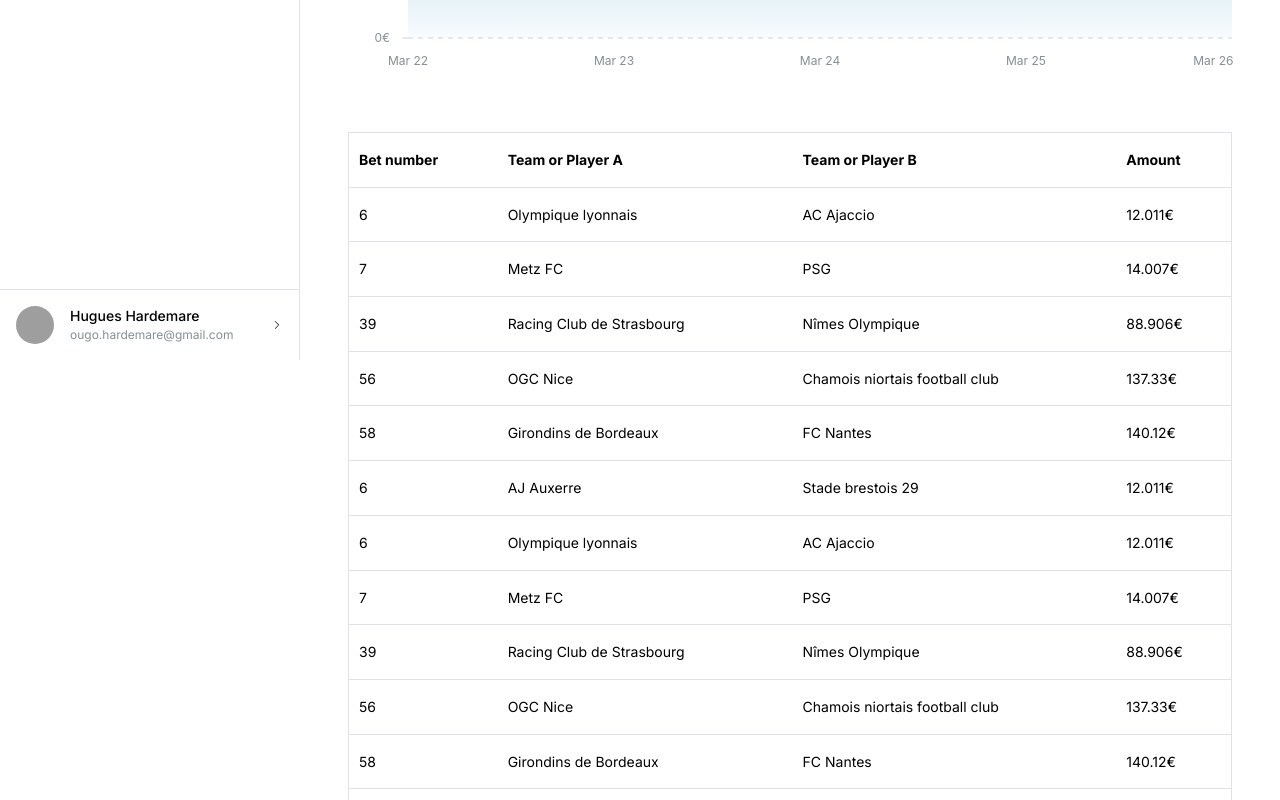
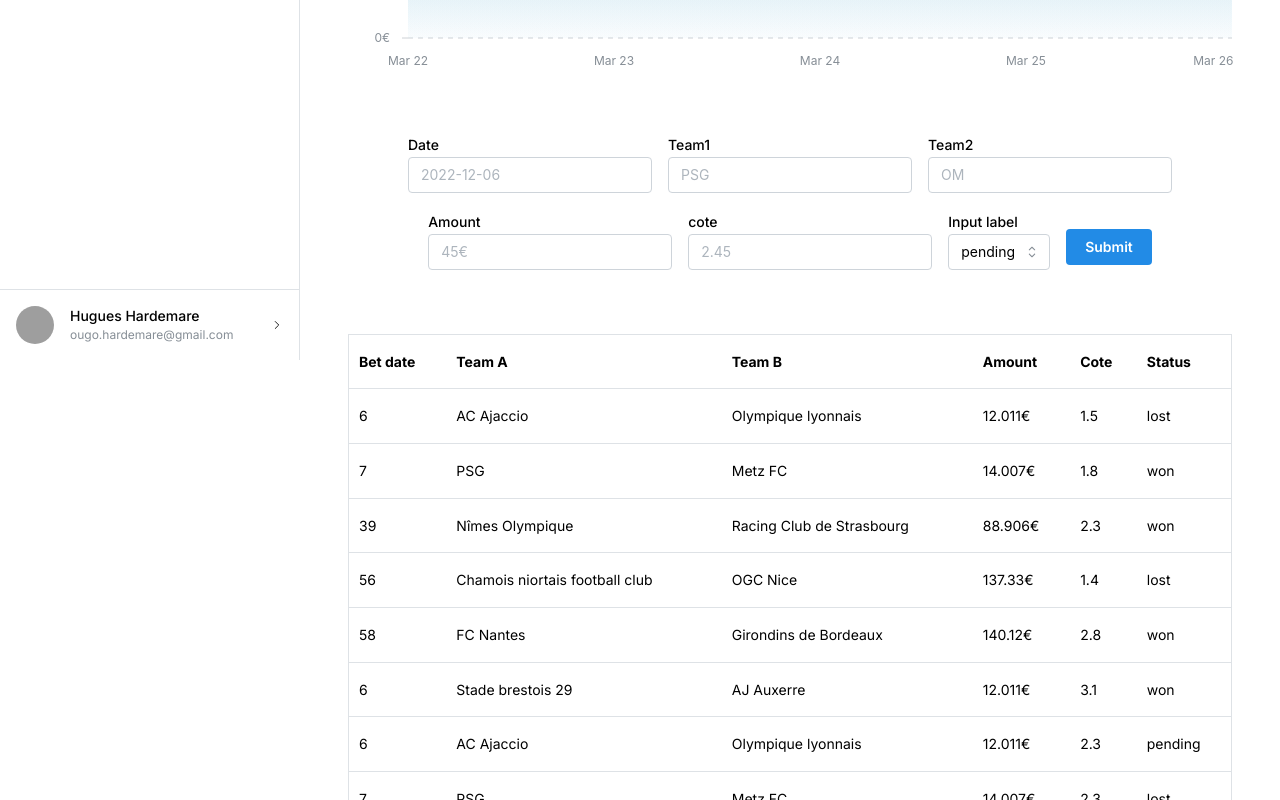
Before and after one commit to hughdmr/OBet_, a Next.js app: page /bankroll in a window 1280 px wide. Shown: the part 440-1240 px from the top of the page. Built offline with nearby package versions, Linux system fonts and the light colour scheme; grey boxes are pictures that could not be loaded.

Commit message:
add bankroll input form

```diff
--- a/src/app/bankroll/page.tsx
+++ b/src/app/bankroll/page.tsx
@@ -1,11 +1,13 @@
+import "./bankroll.css"
 import { ChartData } from "@/components/Chart";
-import "./bankroll.css"
 import { BankrollTable } from "@/components/BankrollTable";
+import { BetForm } from "@/components/BetForm";
 
 export default function Home() {
     return (
       <div className="bankroll-container">
         <ChartData />
+        <BetForm />
         <BankrollTable />
       </div>
     );
--- a/src/components/BankrollTable.tsx
+++ b/src/components/BankrollTable.tsx
@@ -3,33 +3,30 @@
 import { Table } from '@mantine/core';
 
 const elements = [
-    { position: 6, mass: 12.011, symbol: 'AC Ajaccio', name: 'Olympique lyonnais' },
-    { position: 7, mass: 14.007, symbol: 'PSG', name: 'Metz FC' },
-    { position: 39, mass: 88.906, symbol: 'Nîmes Olympique', name: 'Racing Club de Strasbourg' },
-    { position: 56, mass: 137.33, symbol: 'Chamois niortais football club', name: 'OGC Nice' },
-    { position: 58, mass: 140.12, symbol: 'FC Nantes', name: 'Girondins de Bordeaux' },
-    { position: 6, mass: 12.011, symbol: 'Stade brestois 29', name: 'AJ Auxerre' },
-    { position: 6, mass: 12.011, symbol: 'AC Ajaccio', name: 'Olympique lyonnais' },
-    { position: 7, mass: 14.007, symbol: 'PSG', name: 'Metz FC' },
-    { position: 39, mass: 88.906, symbol: 'Nîmes Olympique', name: 'Racing Club de Strasbourg' },
-    { position: 56, mass: 137.33, symbol: 'Chamois niortais football club', name: 'OGC Nice' },
-    { position: 58, mass: 140.12, symbol: 'FC Nantes', name: 'Girondins de Bordeaux' },
-    { position: 6, mass: 12.011, symbol: 'Stade brestois 29', name: 'AJ Auxerre' },
-    { position: 6, mass: 12.011, symbol: 'AC Ajaccio', name: 'Olympique lyonnais' },
-    { position: 7, mass: 14.007, symbol: 'PSG', name: 'Metz FC' },
-    { position: 39, mass: 88.906, symbol: 'Nîmes Olympique', name: 'Racing Club de Strasbourg' },
-    { position: 56, mass: 137.33, symbol: 'Chamois niortais football club', name: 'OGC Nice' },
-    { position: 58, mass: 140.12, symbol: 'FC Nantes', name: 'Girondins de Bordeaux' },
-    { position: 6, mass: 12.011, symbol: 'Stade brestois 29', name: 'AJ Auxerre' },
+    { date: 6, amount: 12.011, team1: 'AC Ajaccio', team2: 'Olympique lyonnais', cote: 1.5, status: "lost" },
+    { date: 7, amount: 14.007, team1: 'PSG', team2: 'Metz FC', cote: 1.8, status: "won" },
+    { date: 39, amount: 88.906, team1: 'Nîmes Olympique', team2: 'Racing Club de Strasbourg', cote: 2.3, status: "won" },
+    { date: 56, amount: 137.33, team1: 'Chamois niortais football club', team2: 'OGC Nice', cote: 1.4, status: "lost" },
+    { date: 58, amount: 140.12, team1: 'FC Nantes', team2: 'Girondins de Bordeaux', cote: 2.8, status: "won" },
+    { date: 6, amount: 12.011, team1: 'Stade brestois 29', team2: 'AJ Auxerre', cote: 3.1, status: "won" },
+    { date: 6, amount: 12.011, team1: 'AC Ajaccio', team2: 'Olympique lyonnais', cote: 2.3, status: "pending" },
+    { date: 7, amount: 14.007, team1: 'PSG', team2: 'Metz FC', cote: 2.3, status: "lost" },
+    { date: 39, amount: 88.906, team1: 'Nîmes Olympique', team2: 'Racing Club de Strasbourg', cote: 2.3, status: "won" },
+    { date: 56, amount: 137.33, team1: 'Chamois niortais football club', team2: 'OGC Nice', cote: 2.3, status: "won" },
+    { date: 58, amount: 140.12, team1: 'FC Nantes', team2: 'Girondins de Bordeaux', cote: 3.1, status: "won" },
+    { date: 6, amount: 12.011, team1: 'Stade brestois 29', team2: 'AJ Auxerre', cote: 2.5, status: "lost" },
+    { date: 6, amount: 12.011, team1: 'AC Ajaccio', team2: 'Olympique lyonnais', cote: 3.1, status: "pending" },
     ];
 
 export function BankrollTable() {
     const rows = elements.map((element) => (
-      <Table.Tr key={element.name}>
-        <Table.Td>{element.position}</Table.Td>
-        <Table.Td>{element.name}</Table.Td>
-        <Table.Td>{element.symbol}</Table.Td>
-        <Table.Td>{element.mass}€</Table.Td>
+      <Table.Tr key={element.team1}>
+        <Table.Td>{element.date}</Table.Td>
+        <Table.Td>{element.team1}</Table.Td>
+        <Table.Td>{element.team2}</Table.Td>
+        <Table.Td>{element.amount}€</Table.Td>
+        <Table.Td>{element.cote}</Table.Td>
+        <Table.Td>{element.status}</Table.Td>
       </Table.Tr>
     ));
 
@@ -37,10 +34,12 @@
       <Table verticalSpacing="md" highlightOnHover withTableBorder>
         <Table.Thead>
           <Table.Tr>
-            <Table.Th>Bet number</Table.Th>
-            <Table.Th>Team or Player A</Table.Th>
-            <Table.Th>Team or Player B</Table.Th>
+            <Table.Th>Bet date</Table.Th>
+            <Table.Th>Team A</Table.Th>
+            <Table.Th>Team B</Table.Th>
             <Table.Th>Amount</Table.Th>
+            <Table.Th>Cote</Table.Th>
+            <Table.Th>Status</Table.Th>
           </Table.Tr>
         </Table.Thead>
         <Table.Tbody>{rows}</Table.Tbody>
--- /dev/null
+++ b/src/components/BetForm.tsx
@@ -0,0 +1,71 @@
+"use client";
+
+import { Flex, TextInput, Group, Button, NativeSelect } from '@mantine/core';
+import { useForm } from '@mantine/form';
+
+export function BetForm() {
+
+    const form = useForm({
+        mode: 'uncontrolled',
+        initialValues: {
+          date: '',
+          team1: '',
+          team2: '',
+          amount: '',
+          cote: '',
+          status: '',
+        },
+        validate: {},
+      });
+
+    return (
+        <form onSubmit={form.onSubmit((values) => console.log(values))}>
+            <Flex gap="md" justify="center" align="center" direction="row" wrap="wrap">
+                <TextInput
+                    label="Date"
+                    placeholder="2022-12-06"
+                    key={form.key('date')}
+                    {...form.getInputProps('date')}
+                />
+
+                <TextInput
+                    label="Team1"
+                    placeholder="PSG"
+                    key={form.key('team1')}
+                    {...form.getInputProps('team1')}
+                />
+
+                <TextInput
+                    label="Team2"
+                    placeholder="OM"
+                    key={form.key('team2')}
+                    {...form.getInputProps('team2')}
+                />
+
+                <TextInput
+                    label="Amount"
+                    placeholder="45€"
+                    key={form.key('amount')}
+                    {...form.getInputProps('amount')}
+                />
+
+                <TextInput
+                    label="cote"
+                    placeholder="2.45"
+                    key={form.key('cote')}
+                    {...form.getInputProps('cote')}
+                />
+
+                <NativeSelect
+                    label="Input label"
+                    data={['pending', 'won', 'lost']}
+                    {...form.getInputProps('status')}
+                />
+
+                <Group justify="flex-end" mt="md">
+                    <Button type="submit">Submit</Button>
+                </Group>
+            </Flex>
+        </form>
+    );
+}
```
